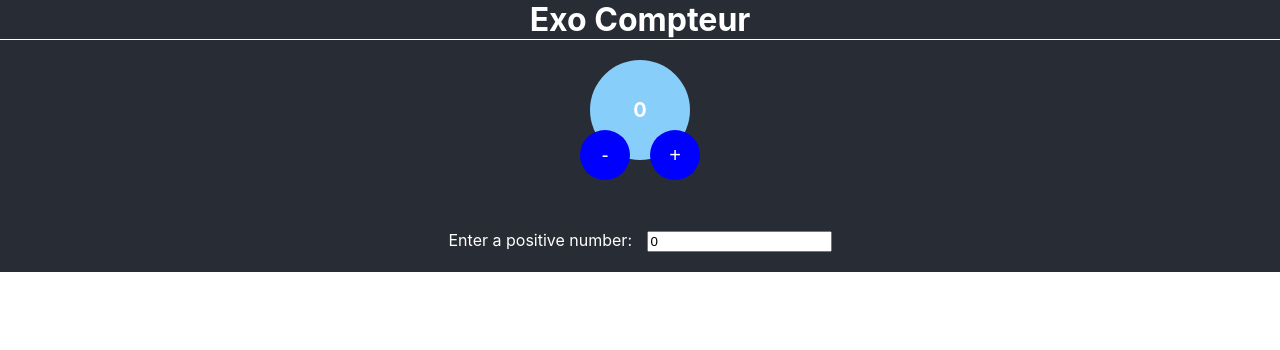
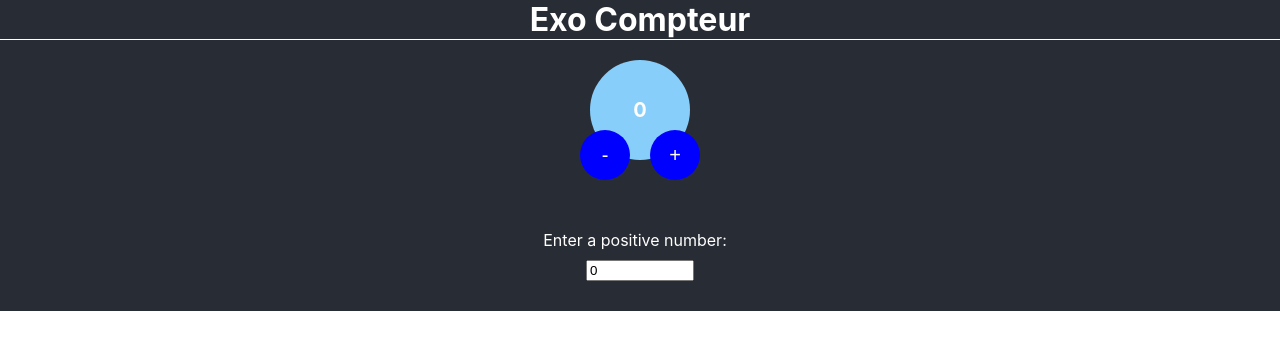
Before and after one commit to DumontGontran/fizzbuzz, a React (Create React App) app: page / in a window 1280 px wide. Shown: the top 350 px of the page. Built offline with nearby package versions, Linux system fonts and the light colour scheme.

Commit message:
add input styles

```diff
--- a/src/App.css
+++ b/src/App.css
@@ -69,6 +69,8 @@
 }
 
 .numberChoice {
+  display: flex;
+  flex-direction: column;
   margin-bottom: 20px;
 }
 
@@ -76,3 +78,8 @@
   margin-right: 10px;
   color: #ffffff;
 }
+
+.numberChoice > #counter {
+  width: 100px;
+  margin: 10px auto;
+}
```
